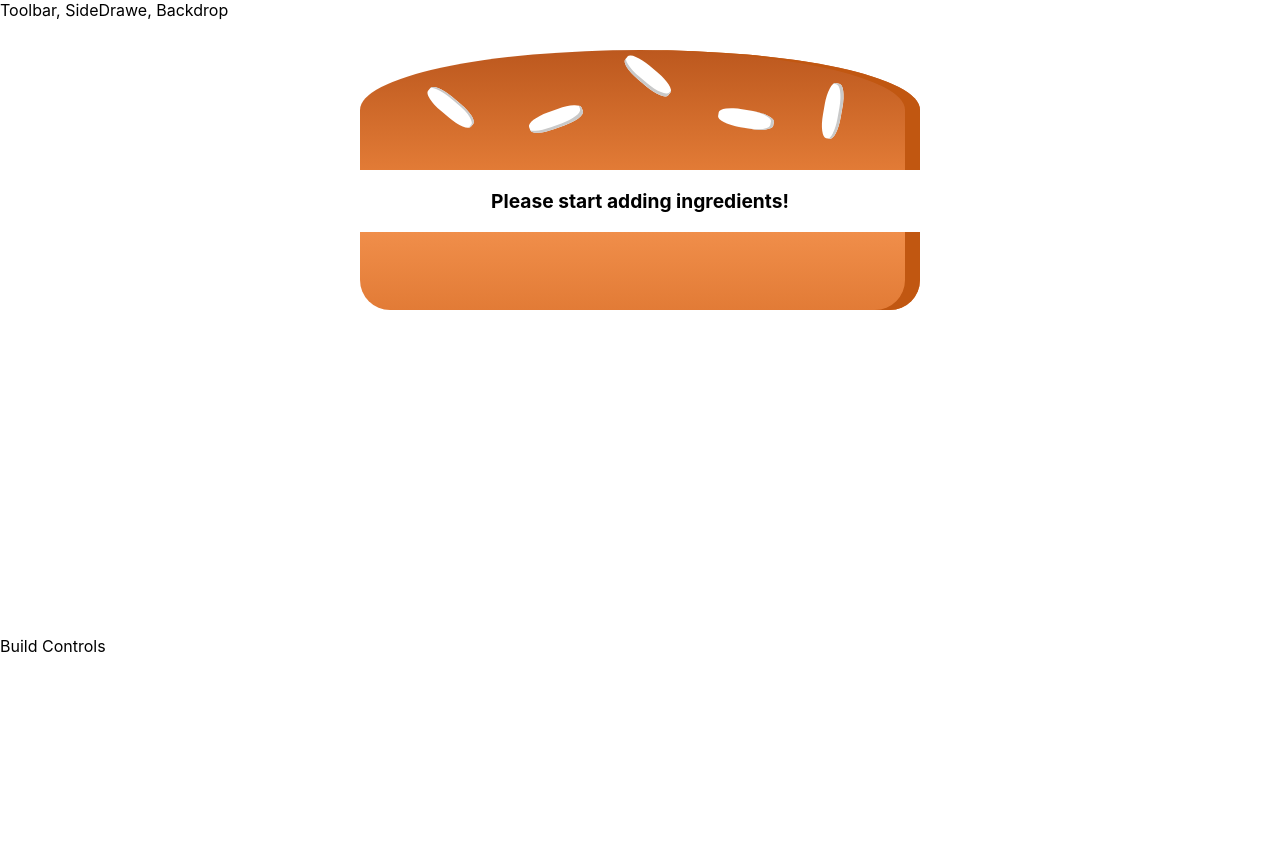
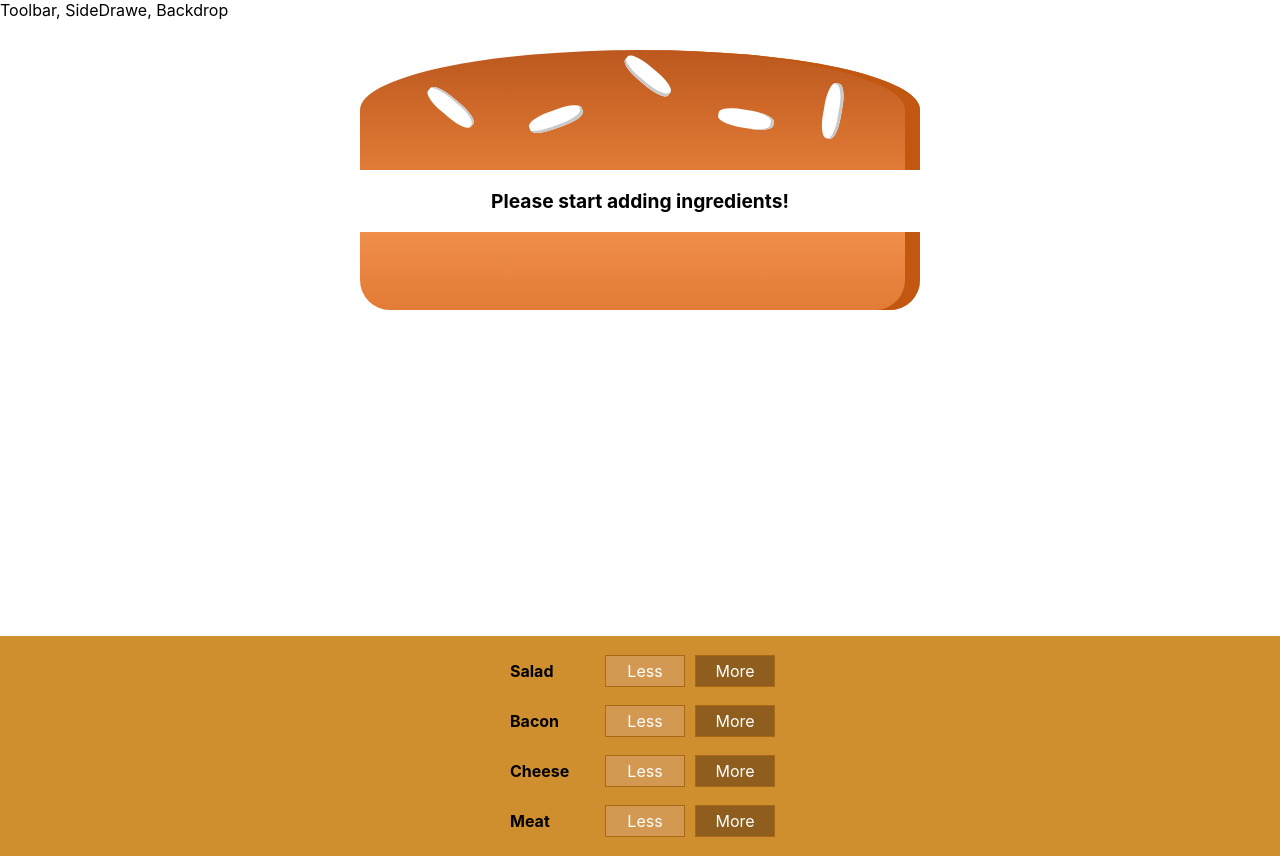
Before and after one commit to dlipinski/burger-builder, a React (Create React App) app: page / in a window 1280 px wide. Before the commit the page ends 800 px from the top, so only its background shows below. Built offline with nearby package versions, Linux system fonts and the light colour scheme.

Commit message:
132. Outputting Multiple Build Controls

```diff
--- a/src/components/Burger/BuildControls/BuildControls.js
+++ b/src/components/Burger/BuildControls/BuildControls.js
@@ -1,8 +1,20 @@
 import React from 'react';
 
+import classes from './BuildControls.module.scss';
+import BuildControl from './BuildControl/BuildControl';
+
+const controls = [
+  { label: 'Salad', type: 'salad' },
+  { label: 'Bacon', type: 'bacon' },
+  { label: 'Cheese', type: 'cheese' },
+  { label: 'Meat', type: 'meat' },
+];
+
 const buildControls = (props) => (
-  <div>
-
+  <div className={classes.BuildControls}>
+    {controls.map(ctrl => (
+      <BuildControl key={ctrl.label} label={ctrl.label} />
+    ))}
   </div>
 );
 
--- a/src/containers/BurgerBuilder/BurgerBuilder.js
+++ b/src/containers/BurgerBuilder/BurgerBuilder.js
@@ -1,6 +1,7 @@
 import React, { Component } from "react";
 
 import Burger from '../../components/Burger/Burger';
+import BuildControls from '../../components/Burger/BuildControls/BuildControls';
 
 class BurgerBuilder extends Component {
   state = {
@@ -15,8 +16,8 @@
   render () {
     return (
       <React.Fragment>
-        <Burger ingredients={this.state.ingredients}/>
-        <div>Build Controls</div>
+        <Burger ingredients={this.state.ingredients} />
+        <BuildControls />
       </React.Fragment>
     );
   }
```
Also changed, not shown: src/components/Burger/BuildControls/BuildControl/BuildControl.module.css (renamed from src/components/Burger/BuildControls/BuildControl/BuildControl.css).
